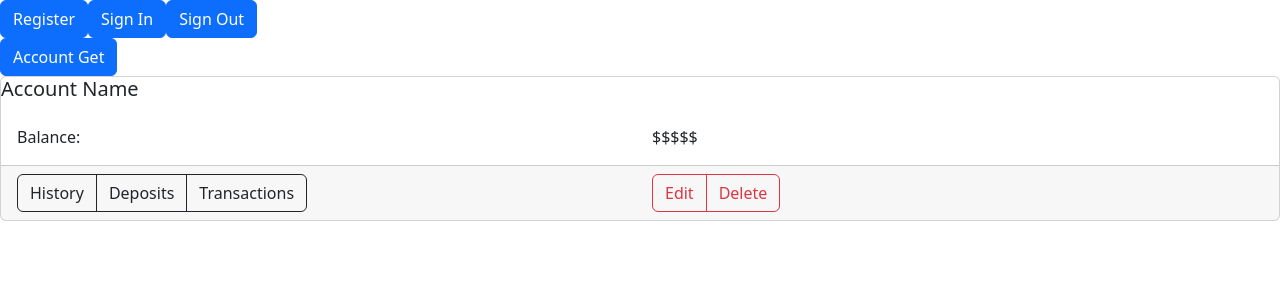
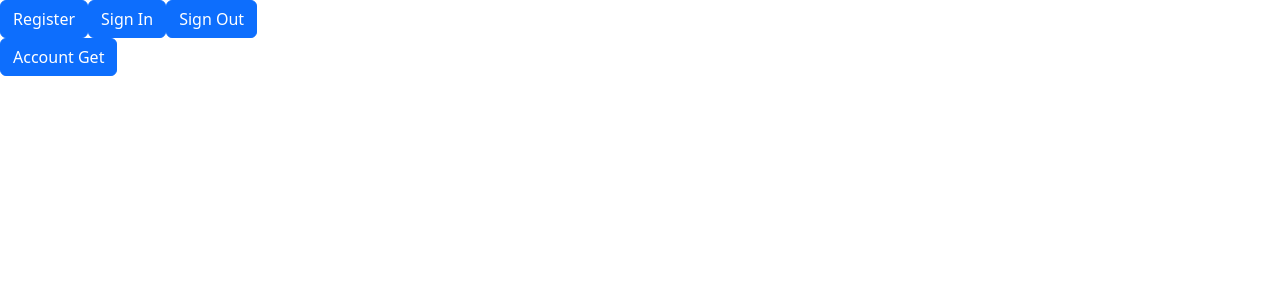
Before and after one commit to ShnanignFlanign/better-budget-frontend, a React (Create React App) app: page / in a window 1280 px wide. Shown: the top 300 px of the page. Built offline with nearby package versions, Linux system fonts and the light colour scheme.

Commit message:
setting accounts based off fetched data

```diff
--- a/src/App.js
+++ b/src/App.js
@@ -26,17 +26,17 @@ function App() {
         await fetch(url, {
           method: 'POST',
           body: JSON.stringify(loginBody),
-          withCredentials: true,
-          credentials: "same-origin",
+          // withCredentials: true,
+          credentials: "include",
           headers: {
-            'Content-Type': 'application/json',
-            'Connection': 'keep-alive'
+            'Content-Type': 'application/json'
           }
         })
         .then(res => {
           if(res.status === 200) {
             return res.json()
           } else {
+            console.log('RES STATUS NOT 200')
             return []
           }
         }).then(data => {
@@ -60,15 +60,19 @@ function App() {
     try {
       const response = await fetch(url, {
         method: 'GET',
+        // withCredentials: true,
+        credentials: "include",
         headers: {
-          'Content-Type': 'application/json'
+          "Content-Type": "application/json"
         }
       })
       console.log(response)
-      if (response.status === 201) {
+      if (response.status === 200) {
         console.log("Logged Out User")
         setUser({})
         setAccts([])
+      } else {
+        console.log("STATUS NOT 200")
       }
     }
     catch (err) {
@@ -79,8 +83,11 @@ function App() {
   const acctsGet = () => {
     const url = process.env.REACT_APP_BACKEND_URL  + "/portal/accounts/"
     fetch(url, {
-      withCredentials: true,
-      credentials: "same-origin"
+      // withCredentials: true,
+      credentials: "include",
+      headers: {
+        "Content-Type": "application/json"
+      }
     })
     .then(res => {
         if(res.status === 200) {
@@ -113,7 +120,12 @@ function App() {
     <div className="App">
       <Header logOut={logOut} signIn={signIn} />
       <Button onClick={acctsGet}>Account Get</Button>
-      <Account></Account>
+      { accts.map((acct, i) => {
+        return(
+        <Account key={acct.id} acct={acct}></Account>
+        )
+      })}
+
     </div>
   );
 }
--- a/src/components/Acct.js
+++ b/src/components/Acct.js
@@ -19,12 +19,12 @@ const Account = (props) => {
   return (
     <>
     <Card size="md" >
-        <Card.Title>Account Name</Card.Title>
+        <Card.Title>Account Name: {props.acct.name} </Card.Title>
 
         <Card.Body>
           <Row>
-            <Col>Balance:</Col>
-            <Col>$$$$$</Col>
+            <Col>Balance: ${props.acct.balance} </Col>
+            <Col></Col>
 
           </Row>
 
```
